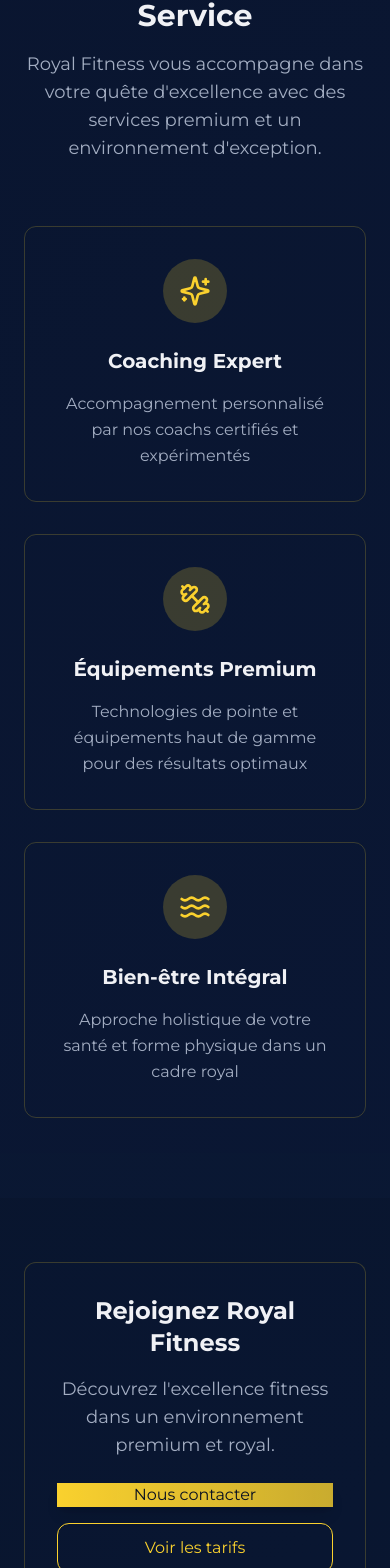
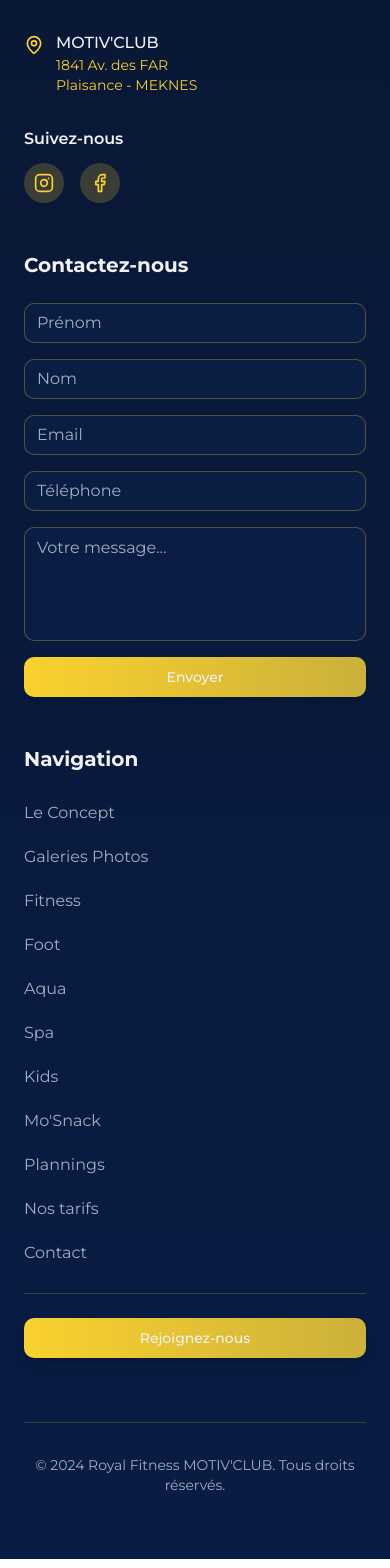
Before and after one commit to SimonOnChain/regal-fit-showcase, a React (Vite) app: page / in a window 390 px wide. Shown: the part 5346-6914 px from the top of the page. Built offline with nearby package versions, Linux system fonts and the light colour scheme; the HTML template or start-up script is replaced by a standard one.

Commit message:
Remove specific sections

```diff
--- a/src/pages/Index.tsx
+++ b/src/pages/Index.tsx
@@ -202,68 +202,6 @@ const Index = () => {
         </div>
       </AnimatedSection>
 
-      {/* Excellence Section */}
-      <AnimatedSection className="py-20 bg-secondary/10">
-        <div className="container mx-auto px-6">
-          <div className="text-center mb-16">
-            <h3 className="text-3xl md:text-4xl font-serif font-bold text-foreground mb-4 animate-fade-in">
-              L'Excellence à Votre Service
-            </h3>
-            <p className="text-lg text-muted-foreground max-w-2xl mx-auto animate-fade-in stagger-2">
-              Royal Fitness vous accompagne dans votre quête d'excellence avec des services premium et un environnement d'exception.
-            </p>
-          </div>
-
-          <div className="grid grid-cols-1 md:grid-cols-3 gap-8 max-w-6xl mx-auto">
-             <AnimatedCard className="text-center p-8 border border-accent/20 rounded-lg bg-background" delay={100}>
-              <div className="w-16 h-16 bg-accent/20 rounded-full flex items-center justify-center mx-auto mb-6">
-                <Sparkles className="h-8 w-8 text-accent" />
-              </div>
-              <h4 className="text-xl font-serif font-bold text-foreground mb-4">Coaching Expert</h4>
-              <p className="text-muted-foreground leading-relaxed">Accompagnement personnalisé par nos coachs certifiés et expérimentés</p>
-            </AnimatedCard>
-
-            <AnimatedCard className="text-center p-8 border border-accent/20 rounded-lg bg-background" delay={200}>
-              <div className="w-16 h-16 bg-accent/20 rounded-full flex items-center justify-center mx-auto mb-6">
-                <Dumbbell className="h-8 w-8 text-accent" />
-              </div>
-              <h4 className="text-xl font-serif font-bold text-foreground mb-4">Équipements Premium</h4>
-              <p className="text-muted-foreground leading-relaxed">Technologies de pointe et équipements haut de gamme pour des résultats optimaux</p>
-            </AnimatedCard>
-
-            <AnimatedCard className="text-center p-8 border border-accent/20 rounded-lg bg-background" delay={300}>
-              <div className="w-16 h-16 bg-accent/20 rounded-full flex items-center justify-center mx-auto mb-6">
-                <Waves className="h-8 w-8 text-accent" />
-              </div>
-              <h4 className="text-xl font-serif font-bold text-foreground mb-4">Bien-être Intégral</h4>
-              <p className="text-muted-foreground leading-relaxed">Approche holistique de votre santé et forme physique dans un cadre royal</p>
-            </AnimatedCard>
-          </div>
-        </div>
-      </AnimatedSection>
-
-      {/* Call to Action */}
-      <AnimatedSection className="py-16 bg-background">
-        <div className="container mx-auto px-6 text-center">
-          <AnimatedCard className="max-w-2xl mx-auto p-8 border border-accent/20 rounded-lg bg-secondary/5">
-            <h3 className="text-2xl md:text-3xl font-serif font-bold text-foreground mb-4">
-              Rejoignez Royal Fitness
-            </h3>
-            <p className="text-lg text-muted-foreground mb-6">
-              Découvrez l'excellence fitness dans un environnement premium et royal.
-            </p>
-            <div className="flex flex-col sm:flex-row gap-4 justify-center">
-              <button className="btn-gold gold-glow-hover">
-                <a href="/contact">Nous contacter</a>
-              </button>
-              <button className="border border-accent text-accent hover:bg-accent hover:text-white px-6 py-3 rounded-lg transition-colors scale-hover">
-                <a href="/tarifs">Voir les tarifs</a>
-              </button>
-            </div>
-          </AnimatedCard>
-        </div>
-      </AnimatedSection>
-
       <Footer />
     </div>
   );
```
